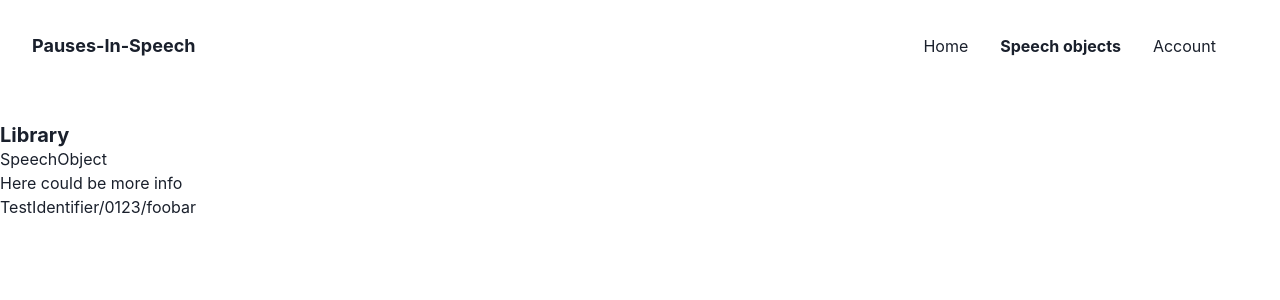
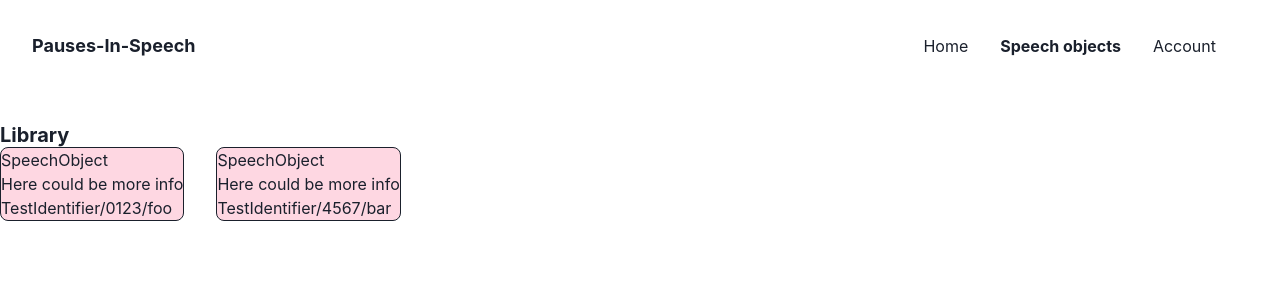
Before and after one commit to Pauses-In-Speech/pis_webapp, a React (Create React App) app: page /library in a window 1280 px wide. Shown: the top 300 px of the page. Built offline with nearby package versions, Linux system fonts and the light colour scheme.

Commit message:
WIP add audio player

```diff
--- a/src/App.js
+++ b/src/App.js
@@ -2,8 +2,13 @@ import { ChakraProvider } from '@chakra-ui/react'
 import { BrowserRouter } from "react-router-dom";
 import Pages from './pages/Pages';
 import Header from './components/Header';
+import { useEffect } from 'react';
 
 function App() {
+  useEffect(() => {
+    document.title = "PIS App"
+    // TODO: Set a tab icon to a href like "favicon.ico"
+  }, []);
   return (
     <ChakraProvider>
       <BrowserRouter>
@@ -18,4 +23,4 @@ function App() {
 
 export default App;
 
-// https://www.youtube.com/live/x0_a9tOpExc?feature=share&t=1917
+// https://www.youtube.com/live/x0_a9tOpExc?feature=share&t=5196
--- a/src/components/Player.jsx
+++ b/src/components/Player.jsx
@@ -1,8 +1,28 @@
+import { Box, Flex, Heading, Image, Text } from '@chakra-ui/react'
 import React from 'react'
 
-function Player() {
+function Player({ speechObject }) {
   return (
-    <div>Player Placeholder</div>
+    <Box p={4}>
+      <Box border="1px" rounded="lg" bg="pink.100">
+        <Heading ml={4} size="md">Player</Heading>
+        <Flex direction="column">
+          <Text ml={4} fontSize="lg" isTruncated>
+            {speechObject.id}
+          </Text>
+          <Text ml={4} as="i">
+            {`${speechObject.uploadDate.day}/${speechObject.uploadDate.month}/${speechObject.uploadDate.year}`}
+          </Text>
+          <Box style={{marginTop: "auto"}} m={4}>
+            <audio style={{ width: "100%" }} controls>
+              {/* TODO: change audio object */}
+              <source src={speechObject.audio} type="audio/mpeg"></source>
+            </audio>
+          </Box>
+            <Image m={4} boxSize="50%" mt={0} src='https://img.freepik.com/premium-vector/sound-wave-with-imitation-sound-audio-identification-technology_106065-64.jpg?w=1480' alt='Sound files' />
+        </Flex>
+      </Box>
+    </Box>
   )
 }
 
--- a/src/components/SpeechObject.jsx
+++ b/src/components/SpeechObject.jsx
@@ -1,12 +1,13 @@
+import { Box, Text } from '@chakra-ui/react'
 import React from 'react'
 
 function SpeechObject({identifier}) {
   return (
-    <div>
-      <div>SpeechObject</div>
-      <div> Here could be more info</div>
-      <div>{identifier}</div>
-    </div>
+    <Box border="1px" rounded="lg" bg="pink.100">
+      <Text>SpeechObject</Text>
+      <Text> Here could be more info</Text>
+      <Text>{identifier}</Text>
+    </Box>
   )
 }
 
--- a/src/pages/Home.jsx
+++ b/src/pages/Home.jsx
@@ -4,12 +4,21 @@ import Player from "../components/Player";
 import React from "react";
 
 function Home() {
-    return (
-        <div>
-            <AudioUpload />
-            <Player />
-        </div>
-    )
+  // Placeholder speech object
+  const placeholderSpeechObject = {
+    id: "12345",
+    uploadDate: {
+      day: "01",
+      month: "06",
+      year: "2023"
+    }
+  };
+  return (
+    <div>
+      <AudioUpload />
+      <Player speechObject={placeholderSpeechObject} />
+    </div>
+  )
 }
 
 export default Home;
--- a/src/pages/Library.jsx
+++ b/src/pages/Library.jsx
@@ -1,12 +1,15 @@
 import React from 'react'
 import SpeechObject from '../components/SpeechObject'
-import { Heading } from '@chakra-ui/react'
+import { Heading, HStack} from '@chakra-ui/react'
 
 function Library() {
   return (
     <div>
       <Heading size="md">Library</Heading>
-      <SpeechObject key ={"0123/foobar"} identifier={"TestIdentifier/0123/foobar"} />
+      <HStack spacing={8} w="100%">
+        <SpeechObject key ={"0123/foobar"} identifier={"TestIdentifier/0123/foo"} />
+        <SpeechObject key ={"4567/foobar"} identifier={"TestIdentifier/4567/bar"} />
+      </HStack>
     </div>
   )
 }
```
